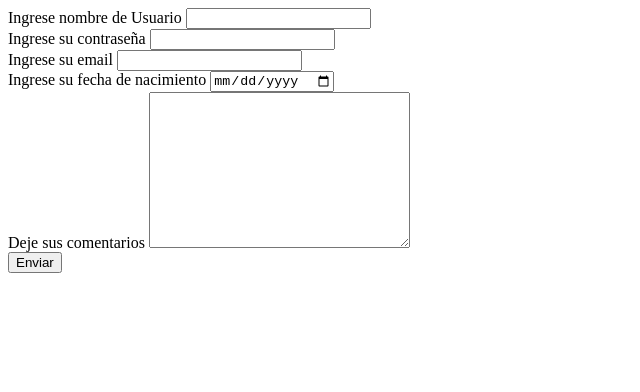
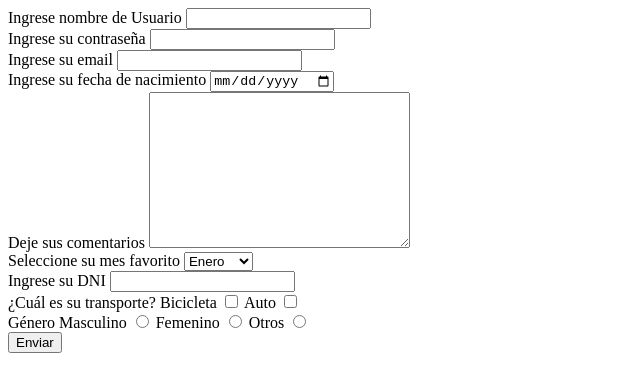
Before and after one commit to juanmamig/dwfed-1c-2021, a plain HTML site: page clase-08/forms/index.html in a window 1280 px wide. Shown: the whole page, without its empty margins (0-640 px from the left). Drawn offline with Linux system fonts and the light colour scheme.

Commit message:
Added new html forms elements

```diff
--- a/clase-08/forms/index.html
+++ b/clase-08/forms/index.html
@@ -44,6 +44,53 @@
       <textarea name="comments" id="commentsId" cols="30" rows="10"></textarea>
     </div>
 
+
+    <div class="form-group">
+      <label>
+        Seleccione su mes favorito
+        <select name="month">
+          <option value="enero">Enero</option>
+          <option value="febrero">Febrero</option>
+          <option value="marzo">Marzo</option>
+        </select>
+      </label>
+    </div>
+
+    <div class="form-group">
+      <label>
+        Ingrese su DNI
+        <input type="number">
+      </label>
+    </div>
+
+    <div class="form-group">
+      <span>¿Cuál es su transporte?</span>
+      <label>
+        Bicicleta
+        <input type="checkbox" name="transporte1" value="bicicleta">
+      </label>
+      <label>
+        Auto
+        <input type="checkbox" name="transporte2" value="auto">
+      </label>
+    </div>
+
+    <div class="form-group">
+      Género
+      <label>
+        Masculino
+        <input type="radio" name="genero" value="masc">
+      </label>
+      <label>
+        Femenino
+        <input type="radio" name="genero" value="fem">
+      </label>
+      <label>
+        Otros
+        <input type="radio" name="genero" value="otro">
+      </label>
+    </div>
+
     <input type="submit" value="Enviar">
   </form>
 
```
